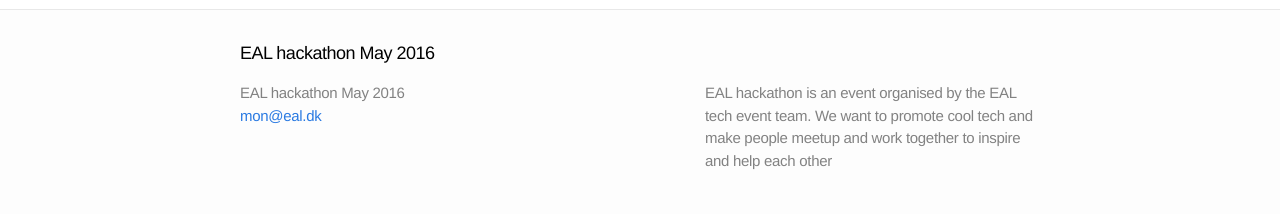
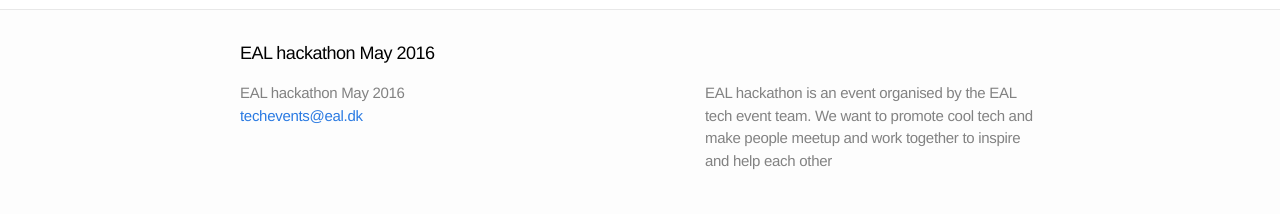
Before and after one commit to valberg/ealtechevents, a Jekyll site: the page built from index.md, in a window 1280 px wide. Shown: the part 1009-1223 px from the top of the page. Built offline with Jekyll 4.4.1, drawn with Linux system fonts in a browser that asks for light colours.

Commit message:
changed contact email

```diff
--- a/_config.yml
+++ b/_config.yml
@@ -1,6 +1,6 @@
 # Site settings
 title: EAL hackathon May 2016
-email: mon@eal.dk
+email: techevents@eal.dk
 description: "EAL hackathon is an event organised by the EAL tech event team. We want to promote cool tech and make people meetup and work together to inspire and help each other"
 #baseurl: ""
 #url: "http://yourdomain.com"
```
